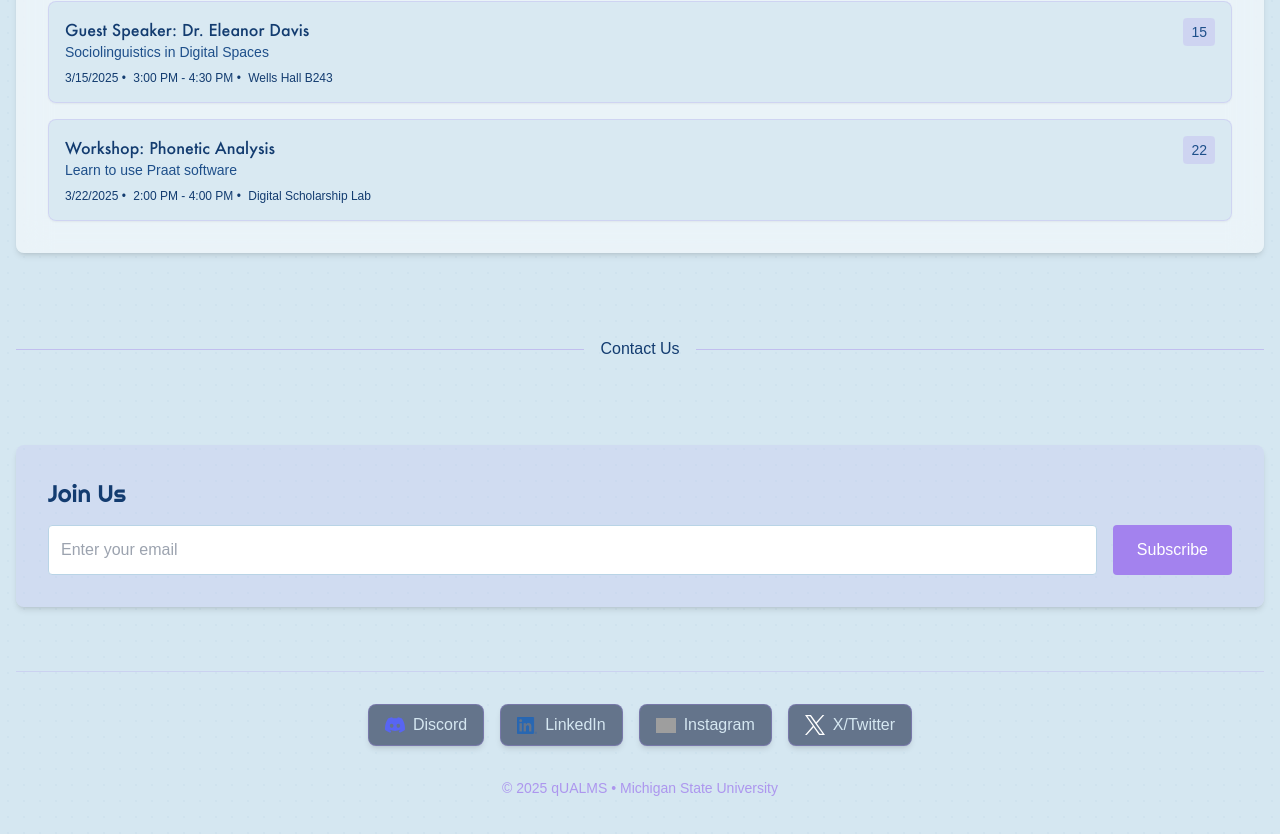
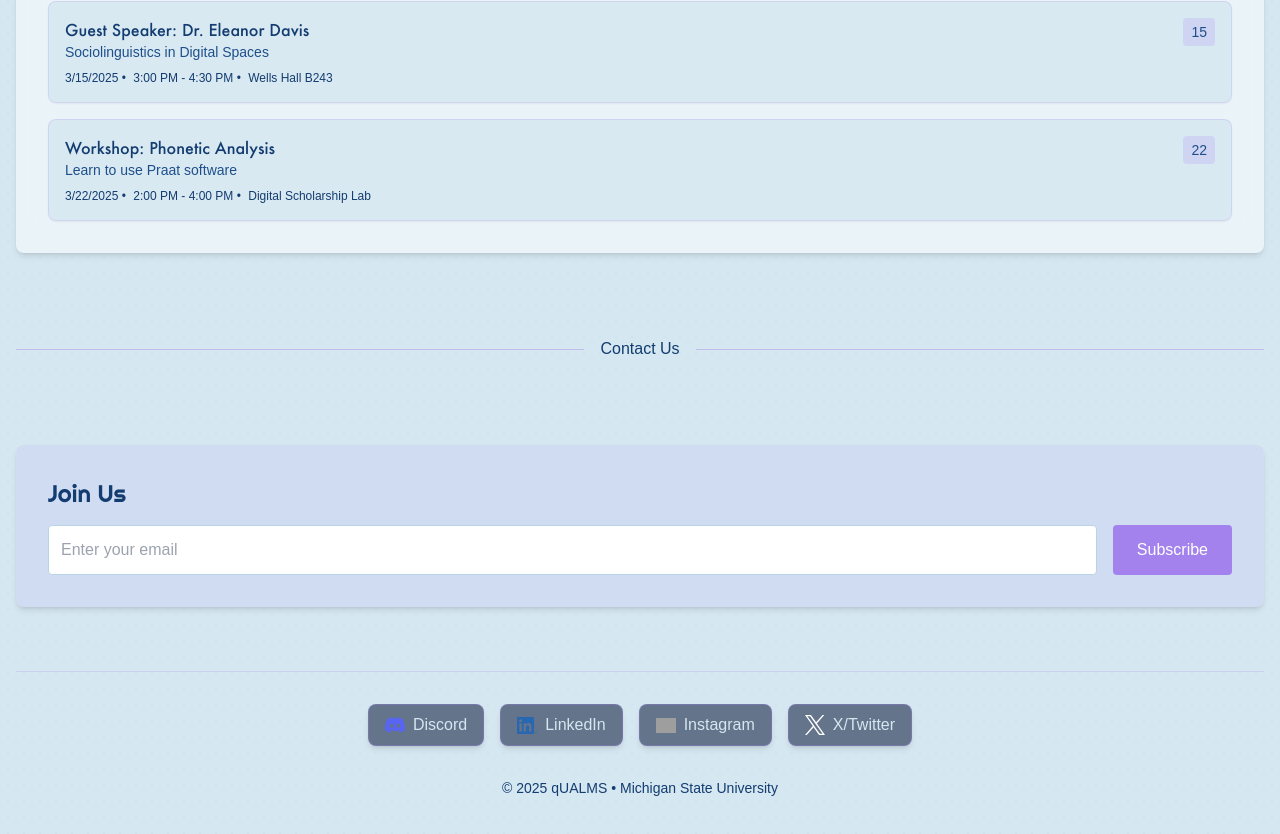
Before and after one commit to DevT02/qUALMS-website, a Next.js app: page / in a window 1280 px wide. Shown: the part 1688-2522 px from the top of the page. Built offline with nearby package versions, Linux system fonts and the light colour scheme; grey boxes are pictures that could not be loaded; a web font is replaced by a local one.

Commit message:
small copyright font color change

```diff
--- a/src/app/page.tsx
+++ b/src/app/page.tsx
@@ -104,7 +104,7 @@ export default function Home() {
               <span className="font-medium">X/Twitter</span>
             </a>
           </div>
-          <p className="text-sm text-lavender/80">
+          <p className="text-sm text-ice-500/70">
             © {new Date().getFullYear()} qUALMS • Michigan State University
           </p>
         </footer>
```
